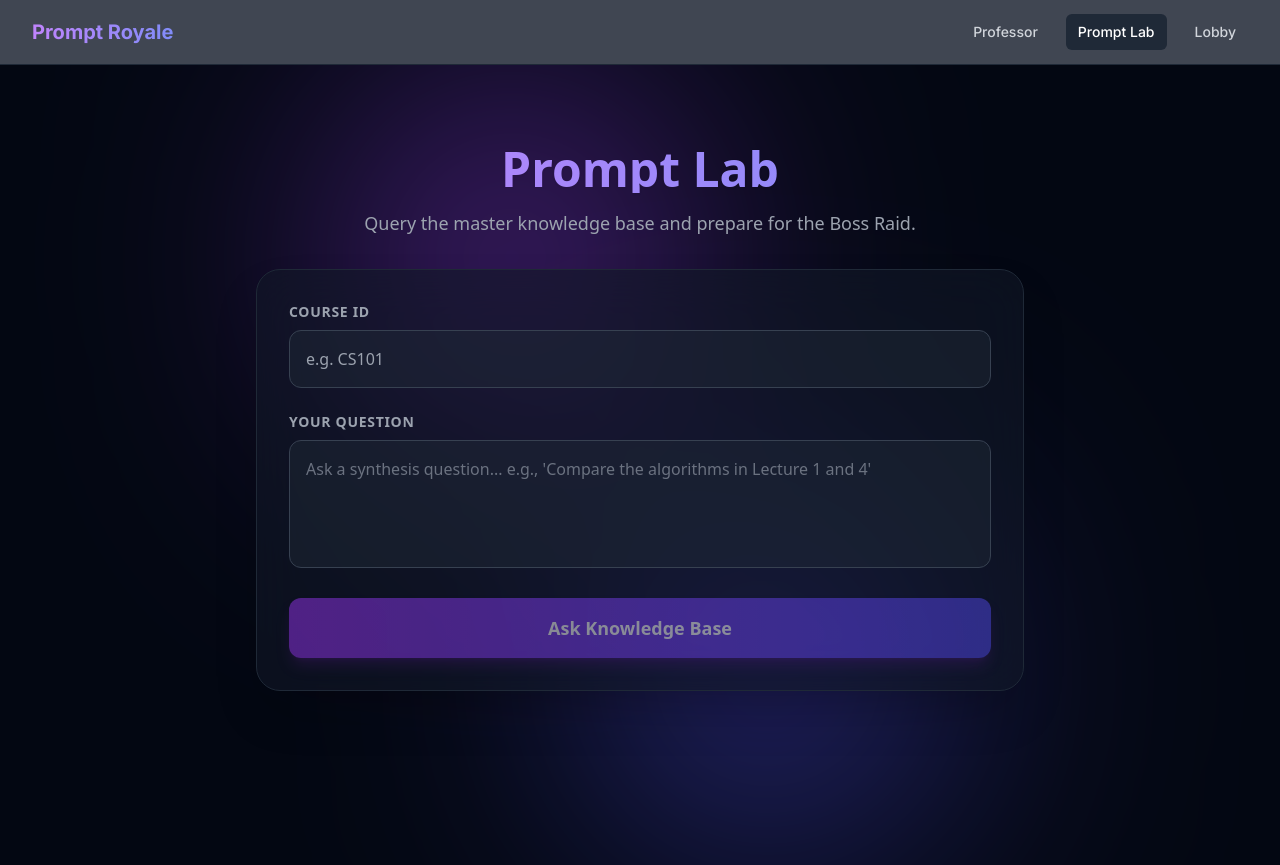
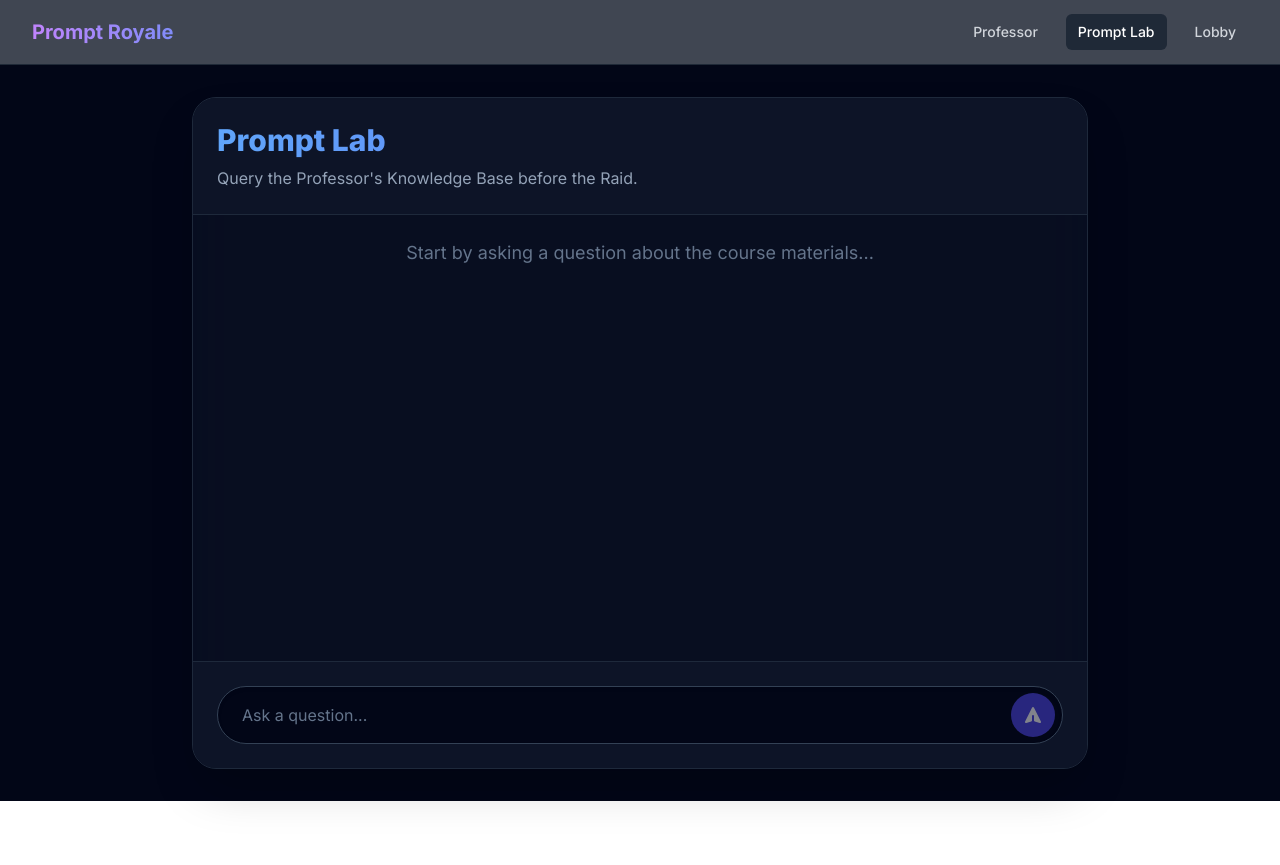
Before and after one commit to its-me-maady/prompt-royale, a Next.js app in the folder apps/web/: page /prompt-lab in a window 1280 px wide. After the commit the page ends 801 px from the top, so only its background shows below. Built offline with nearby package versions, Linux system fonts and the light colour scheme.

Commit message:
feat(ui): implement Prompt Lab UI and RAG API route (#9)

```diff
--- /dev/null
+++ b/apps/web/src/app/api/rag/route.ts
@@ -0,0 +1,27 @@
+/**
+ * agent-notes: { ctx: "API route for RAG querying", deps: ["apps/web/src/engine/rag.ts"], state: "canonical", last: "sato@2026-08-05" }
+ */
+import { NextResponse } from 'next/server';
+import { processRagQuery } from '../../../engine/rag';
+
+// We need to implement the dummy deps for now since real services aren't fully integrated yet
+const dummyDeps = {
+  retrieveEmbeddings: async (query: string) => [
+    { id: 'doc-123', content: 'This is a mock knowledge base response. In production, this would query pgvector.', score: 0.99 }
+  ],
+  generateLlmResponse: async (prompt: string) => {
+    // Simulate LLM delay
+    await new Promise(resolve => setTimeout(resolve, 1000));
+    return `This is a mock LLM response generated for the query.\n\n### Extracted Context\nBased on the uploaded syllabus, the midterm is on October 15th.`;
+  }
+};
+
+export async function POST(req: Request) {
+  try {
+    const { query } = await req.json();
+    const result = await processRagQuery(query, dummyDeps, { maxContextLength: 2000 });
+    return NextResponse.json(result);
+  } catch (error: any) {
+    return NextResponse.json({ error: error.message }, { status: 400 });
+  }
+}
--- a/apps/web/src/app/prompt-lab/page.tsx
+++ b/apps/web/src/app/prompt-lab/page.tsx
@@ -1,120 +1,121 @@
+/**
+ * agent-notes: { ctx: "Student Prompt Lab UI", deps: [], state: "canonical", last: "sato@2026-08-05" }
+ */
 'use client';
-import { useState } from 'react';
 
-export default function PromptLab() {
-  const [courseId, setCourseId] = useState('');
-  const [query, setQuery] = useState('');
-  const [response, setResponse] = useState('');
-  const [loading, setLoading] = useState(false);
-  const [error, setError] = useState('');
+import React, { useState } from 'react';
 
-  const handleAsk = async () => {
-    setLoading(true);
-    setError('');
-    setResponse('');
+interface ChatMessage {
+  id: string;
+  role: 'user' | 'assistant';
+  content: string;
+  sources?: string[];
+}
+
+export default function PromptLabPage() {
+  const [messages, setMessages] = useState<ChatMessage[]>([]);
+  const [input, setInput] = useState('');
+  const [isLoading, setIsLoading] = useState(false);
+
+  const handleSubmit = async (e: React.FormEvent) => {
+    e.preventDefault();
+    if (!input.trim() || isLoading) return;
+
+    const userMsg: ChatMessage = { id: Date.now().toString(), role: 'user', content: input.trim() };
+    setMessages(prev => [...prev, userMsg]);
+    setInput('');
+    setIsLoading(true);
+
     try {
-      const token = typeof window !== 'undefined' && window.localStorage ? window.localStorage.getItem('supabase.auth.token') || 'dummy-token' : 'dummy-token';
-      const res = await fetch('/api/lab/chat', {
+      const res = await fetch('/api/rag', {
         method: 'POST',
-        headers: {
-          'Content-Type': 'application/json',
-          'Authorization': `Bearer ${token}`
-        },
-        body: JSON.stringify({ courseId, query }),
+        headers: { 'Content-Type': 'application/json' },
+        body: JSON.stringify({ query: userMsg.content })
       });
-      if (!res.ok) {
-        let errorMsg = 'Failed to get answer';
-        try {
-          const data = await res.json();
-          errorMsg = data.error || errorMsg;
-        } catch {
-          // If it's not JSON, maybe it's an HTML error page from the server
-          errorMsg = `Server error: ${res.status}`;
-        }
-        setError(errorMsg);
-      } else {
-        const data = await res.json();
-        setResponse(data.response);
-      }
-    } catch (e) {
-      setError('Network error. The AI might be taking a nap.');
+      const data = await res.json();
+
+      if (!res.ok) throw new Error(data.error);
+
+      setMessages(prev => [...prev, {
+        id: (Date.now() + 1).toString(),
+        role: 'assistant',
+        content: data.answer,
+        sources: data.sources
+      }]);
+    } catch (err: any) {
+      setMessages(prev => [...prev, {
+        id: (Date.now() + 1).toString(),
+        role: 'assistant',
+        content: `Error: ${err.message}`
+      }]);
     } finally {
-      setLoading(false);
+      setIsLoading(false);
     }
   };
 
   return (
-    <div className="min-h-screen bg-gray-950 flex flex-col items-center p-8 font-sans text-gray-100 relative overflow-hidden">
-      {/* Background glowing orbs */}
-      <div className="absolute top-0 left-1/4 w-96 h-96 bg-purple-600 rounded-full mix-blend-screen filter blur-[128px] opacity-30 animate-pulse"></div>
-      <div className="absolute bottom-0 right-1/4 w-96 h-96 bg-indigo-600 rounded-full mix-blend-screen filter blur-[128px] opacity-30 animate-pulse" style={{ animationDelay: '2s' }}></div>
-
-      <div className="z-10 max-w-3xl w-full mt-12 mb-8 text-center">
-        <h1 className="text-5xl font-extrabold mb-4 bg-clip-text text-transparent bg-gradient-to-r from-purple-400 to-indigo-400 drop-shadow-sm">
-          Prompt Lab
-        </h1>
-        <p className="text-lg text-gray-400">Query the master knowledge base and prepare for the Boss Raid.</p>
-      </div>
-
-      <div className="z-10 max-w-3xl w-full bg-gray-900/60 backdrop-blur-xl p-8 rounded-3xl shadow-2xl border border-gray-800">
-        <div className="mb-6">
-          <label htmlFor="courseId" className="block text-sm font-semibold text-gray-400 mb-2 uppercase tracking-wider">
-            Course ID
-          </label>
-          <input
-            id="courseId"
-            type="text"
-            className="w-full bg-gray-800/50 border border-gray-700 text-white rounded-xl p-4 focus:outline-none focus:ring-2 focus:ring-purple-500 transition-all"
-            placeholder="e.g. CS101"
-            value={courseId}
-            onChange={(e) => setCourseId(e.target.value)}
-          />
+    <div className="min-h-[calc(100vh-4rem)] bg-slate-950 text-slate-100 p-8 flex flex-col items-center">
+      <div className="w-full max-w-4xl flex-1 flex flex-col bg-slate-900/50 backdrop-blur-xl border border-slate-800 rounded-3xl shadow-2xl overflow-hidden">
+        {/* Header */}
+        <div className="p-6 border-b border-slate-800 bg-slate-900/80">
+          <h1 className="text-3xl font-extrabold bg-gradient-to-r from-blue-400 to-indigo-500 bg-clip-text text-transparent">
+            Prompt Lab
+          </h1>
+          <p className="text-slate-400 mt-2">Query the Professor's Knowledge Base before the Raid.</p>
         </div>
 
-        <div className="mb-6">
-          <label htmlFor="query" className="block text-sm font-semibold text-gray-400 mb-2 uppercase tracking-wider">
-            Your Question
-          </label>
-          <textarea
-            id="query"
-            className="w-full h-32 p-4 bg-gray-800/50 border border-gray-700 text-white rounded-xl resize-none focus:outline-none focus:ring-2 focus:ring-indigo-500 transition-all placeholder-gray-500"
-            placeholder="Ask a synthesis question... e.g., 'Compare the algorithms in Lecture 1 and 4'"
-            value={query}
-            onChange={(e) => setQuery(e.target.value)}
-          />
+        {/* Chat Log */}
+        <div className="flex-1 p-6 overflow-y-auto space-y-6">
+          {messages.length === 0 && (
+            <div className="h-full flex items-center justify-center text-slate-500 text-lg">
+              Start by asking a question about the course materials...
+            </div>
+          )}
+          {messages.map((msg) => (
+            <div key={msg.id} className={`flex ${msg.role === 'user' ? 'justify-end' : 'justify-start'}`}>
+              <div className={`max-w-[80%] rounded-2xl p-5 shadow-lg ${msg.role === 'user' ? 'bg-indigo-600 text-white rounded-br-none' : 'bg-slate-800 border border-slate-700 text-slate-200 rounded-bl-none'}`}>
+                <div className="whitespace-pre-wrap">{msg.content}</div>
+                {msg.sources && msg.sources.length > 0 && (
+                  <div className="mt-4 pt-4 border-t border-slate-700/50 text-xs text-slate-400">
+                    <strong>Sources:</strong> {msg.sources.join(', ')}
+                  </div>
+                )}
+              </div>
+            </div>
+          ))}
+          {isLoading && (
+            <div className="flex justify-start">
+              <div className="bg-slate-800 border border-slate-700 rounded-2xl rounded-bl-none p-5 flex space-x-2">
+                <div className="w-2 h-2 bg-indigo-500 rounded-full animate-bounce" />
+                <div className="w-2 h-2 bg-indigo-500 rounded-full animate-bounce" style={{ animationDelay: '0.2s' }} />
+                <div className="w-2 h-2 bg-indigo-500 rounded-full animate-bounce" style={{ animationDelay: '0.4s' }} />
+              </div>
+            </div>
+          )}
         </div>
 
-        <button
-          onClick={handleAsk}
-          disabled={loading || !query.trim() || !courseId.trim()}
-          className="w-full py-4 bg-gradient-to-r from-purple-600 to-indigo-600 text-white rounded-xl font-bold text-lg hover:from-purple-500 hover:to-indigo-500 disabled:opacity-50 disabled:cursor-not-allowed transition-all shadow-lg shadow-purple-900/50 transform hover:-translate-y-1"
-        >
-          {loading ? (
-             <span className="flex items-center justify-center">
-               <svg className="animate-spin -ml-1 mr-3 h-5 w-5 text-white" xmlns="http://www.w3.org/2000/svg" fill="none" viewBox="0 0 24 24">
-                 <circle className="opacity-25" cx="12" cy="12" r="10" stroke="currentColor" strokeWidth="4"></circle>
-                 <path className="opacity-75" fill="currentColor" d="M4 12a8 8 0 018-8V0C5.373 0 0 5.373 0 12h4zm2 5.291A7.962 7.962 0 014 12H0c0 3.042 1.135 5.824 3 7.938l3-2.647z"></path>
-               </svg>
-               Synthesizing...
-             </span>
-          ) : 'Ask Knowledge Base'}
-        </button>
-
-        {error && (
-          <div className="mt-6 p-4 bg-red-900/30 border border-red-800/50 rounded-xl text-red-400 text-center">
-            {error}
-          </div>
-        )}
-
-        {response && (
-          <div className="mt-8 p-6 bg-gray-800/50 rounded-2xl border border-gray-700/50 shadow-inner">
-            <h3 className="text-sm font-semibold text-purple-400 mb-4 uppercase tracking-widest flex items-center gap-2">
-              <svg className="w-4 h-4" fill="none" stroke="currentColor" viewBox="0 0 24 24"><path strokeLinecap="round" strokeLinejoin="round" strokeWidth="2" d="M13 10V3L4 14h7v7l9-11h-7z"></path></svg>
-              AI Synthesis
-            </h3>
-            <p className="text-gray-300 leading-relaxed whitespace-pre-wrap">{response}</p>
-          </div>
-        )}
+        {/* Input Form */}
+        <div className="p-6 bg-slate-900/80 border-t border-slate-800">
+          <form onSubmit={handleSubmit} className="relative flex items-center">
+            <input
+              type="text"
+              value={input}
+              onChange={(e) => setInput(e.target.value)}
+              placeholder="Ask a question..."
+              className="w-full bg-slate-950 border border-slate-700 rounded-full py-4 pl-6 pr-16 text-slate-200 focus:outline-none focus:ring-2 focus:ring-indigo-500 transition-all placeholder:text-slate-500 shadow-inner"
+              disabled={isLoading}
+            />
+            <button
+              type="submit"
+              disabled={isLoading || !input.trim()}
+              className="absolute right-2 p-3 bg-indigo-600 hover:bg-indigo-500 rounded-full text-white transition-colors disabled:opacity-50 disabled:cursor-not-allowed"
+            >
+              <svg xmlns="http://www.w3.org/2000/svg" className="h-5 w-5" viewBox="0 0 20 20" fill="currentColor">
+                <path d="M10.894 2.553a1 1 0 00-1.788 0l-7 14a1 1 0 001.169 1.409l5-1.429A1 1 0 009 15.571V11a1 1 0 112 0v4.571a1 1 0 00.725.962l5 1.428a1 1 0 001.17-1.408l-7-14z" />
+              </svg>
+            </button>
+          </form>
+        </div>
       </div>
     </div>
   );
```
